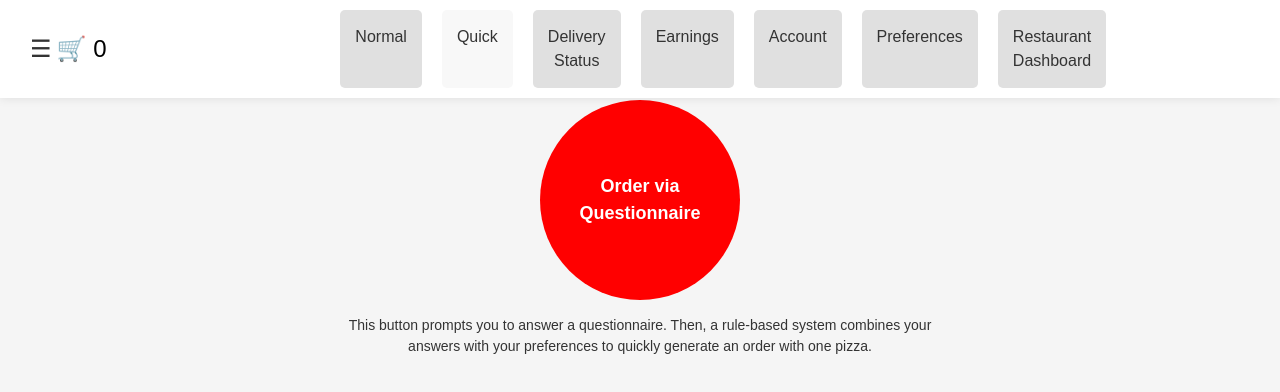
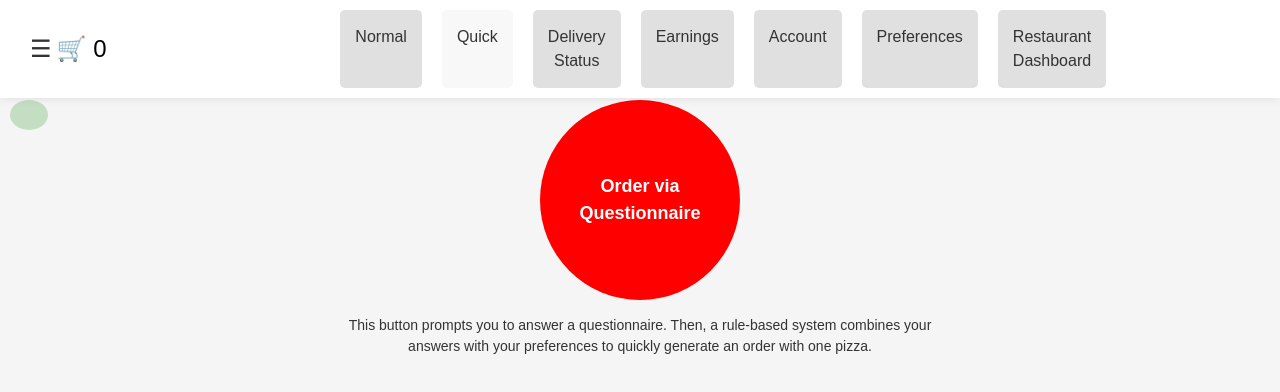
Before and after one commit to Mihai-Solescu/pizza-delivery-frontend, a React (Vite) app: page /quickorder in a window 1280 px wide. Shown: the top 392 px of the page. Built offline with nearby package versions, Linux system fonts and the light colour scheme; no server answers; the HTML template or start-up script is replaced by a standard one.

Commit message:
quick ordering - separate versions

```diff
--- a/src/pages/QuickOrder.css
+++ b/src/pages/QuickOrder.css
@@ -5,6 +5,26 @@
   display: flex;
   justify-content: center; /* Center the main content */
 }
+
+.switch-view-button {
+  position: absolute;
+  top: 100px;
+  left: 10px;
+}
+
+.switch-view-button button {
+  background-color: rgba(0, 128, 0, 0.2); /* Green with transparency */
+  width: 30px;
+  height: 30px;
+  border: none;
+  border-radius: 50%; /* Make the button circular */
+  cursor: pointer;
+}
+
+.switch-view-button button:hover {
+  background-color: rgba(0, 128, 0, 0.5); /* Slightly darker green on hover */
+}
+
 
 /* QuickOrder page container */
 .quick-page {
--- a/src/pages/QuickOrder.jsx
+++ b/src/pages/QuickOrder.jsx
@@ -4,7 +4,7 @@ import './QuickOrder.css'; // Custom styles for pizza card
 import axios from "axios"; // Import axios for API requests
 
 // Modal component for displaying pizza details
-function Questionnaire_Advise_popup({ onClose, onQuickOrder }) {
+function Questionary_Advise_popup({ onClose, onQuickOrder }) {
   return (
     <div className="advise-overlay" onClick={onClose}>
       <div className="advise-content">
@@ -13,7 +13,7 @@ function Questionnaire_Advise_popup({ onClose, onQuickOrder }) {
         <h3>Preferences will be used by default</h3>
         <div className="option-buttons">
           <button className="refuse-btn" onClick={onQuickOrder}> Skip (use default) </button>
-          <Link to="/quickQuestionnaire" className="accept-btn"> Pass </Link>
+          <Link to="/quickquestionary" className="accept-btn"> Pass </Link>
         </div>
       </div>
     </div>
@@ -25,6 +25,7 @@ function QuickOrder() {
   const [showPopup, setShowPopup] = useState(false); // Controls the modal display
   const [isLoading, setIsLoading] = useState(false); // Optional: Add a loading state
   const [cartItemCount, setCartItemCount] = useState(0); // Cart item count state
+  const [view, setView] = useState(1); // State to switch between the two bodies
   const [preferences, setPreferences] = useState({
     favourite_sauce: 0, // default to Tomato
     cheese_preference: 0, // default to Mozzarella
@@ -181,6 +182,11 @@ function QuickOrder() {
     }
   };
 
+  // Function to switch views
+  const toggleView = () => {
+    setView(view === 1 ? 2 : 1); // Toggle between view 1 and view 2
+  };
+
   return (
     <div className="quick-page">
       <header>
@@ -219,24 +225,55 @@ function QuickOrder() {
         </div>
       </header>
 
-      {/* Big Circular Button */}
+      {/* Body 1 */}
+      {view === 1 && (
+        <>
           <div className="big-red-button-container">
             <button className="big-red-button" onClick={handleBRBClick}>
               Order via Questionnaire
             </button>
           </div>
 
-      {/* Explanation Text Below the Button */}
           <div className="quick-order-explanation">
             <p>
               This button prompts you to answer a questionnaire. Then, a rule-based system combines your answers with
               your preferences to quickly generate an order with one pizza.
             </p>
           </div>
+        </>
+      )}
+
+      {/* Body 2 */}
+      {view === 2 && (
+        <>
+          <div className="big-red-button-container">
+            <button className="big-red-button" onClick={handleBRBClick}>
+              Order via Recommender System
+            </button>
+          </div>
+
+          <div className="quick-order-explanation">
+            <p>
+              This button allows you to fully customize your pizza based on your preferences. You can choose the toppings,
+              size, and spiciness to create the perfect pizza for you.
+            </p>
+          </div>
+        </>
+      )}
+
+      {/* Button to Switch Between Views */}
+      <div className="switch-view-button">
+        <button
+          onClick={toggleView}
+          style={{ backgroundColor: view === 1 ? 'rgba(0, 128, 0, 0.2)' : 'rgba(0, 0, 255, 0.2)' }}
+        >
+          {/* No Text */}
+        </button>
+      </div>
 
       {/* Show the modal if a pizza is selected */}
       {showPopup && (
-        <Questionnaire_Advise_popup
+        <Questionary_Advise_popup
           onClose={handleClosePopup}
           onQuickOrder={handleQuickOrder} // Pass quick order handler
         />
```
Lines whose indentation alone changed are shown as unchanged.
